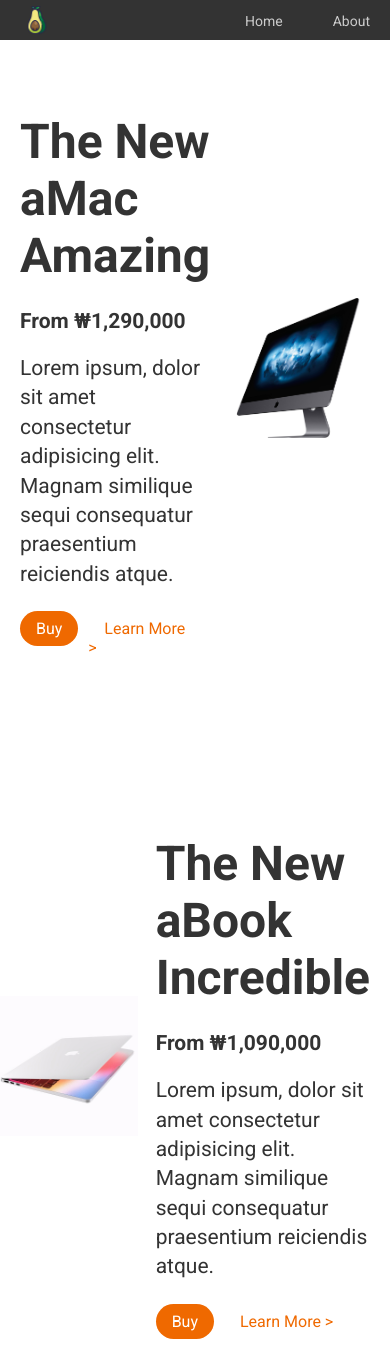
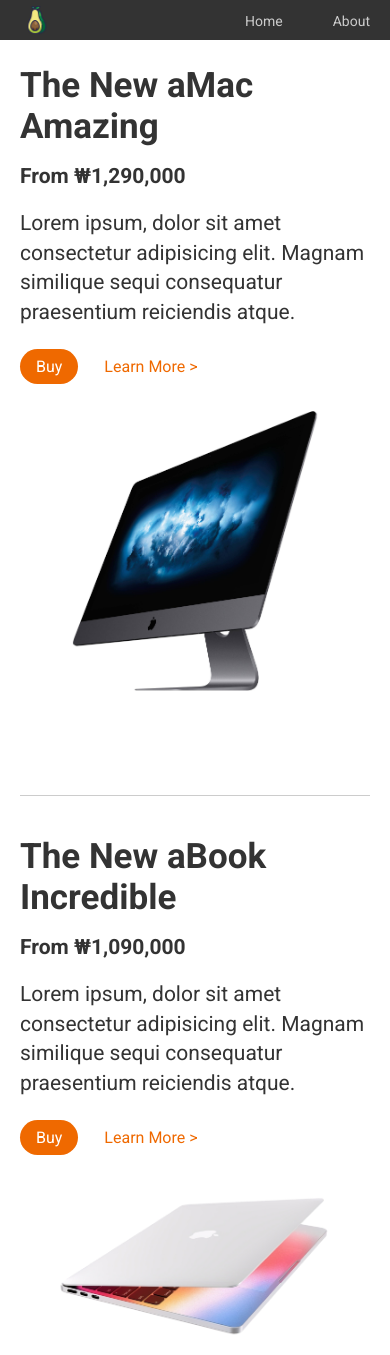
Before and after one commit to BongSeon/Avocado, a plain HTML site: page index.html in a window 390 px wide. Shown: the top 1355 px of the page. Drawn offline with Linux system fonts and the light colour scheme.

Commit message:
반응형 @media 쿼리 적용, section을 하나로 정리

```diff
--- a/assets/css/style.css
+++ b/assets/css/style.css
@@ -127,3 +127,14 @@ hr {
   border-top: 1px solid #ccc;
   padding: 20px 0;
 }
+
+@media screen and (max-width: 767px) {
+  .product {
+    display: block;
+    padding-top: 40px;
+  }
+  .product-text h1 {
+    margin: 0;
+    font-size: 35px;
+  }
+}
--- a/index.html
+++ b/index.html
@@ -32,7 +32,8 @@
   <section class="constrain">
     <article class="product">
       <div class="product-text">
-        <h1>The New aMac Amazing</h1>
+        <h1>The New aMac</h1>
+        <h1>Amazing</h1>
         <h2>From ₩1,290,000</h2>
         <p>Lorem ipsum, dolor sit amet consectetur adipisicing elit. Magnam similique sequi consequatur praesentium reiciendis atque.</p>
         <nav class="product-nav">
@@ -46,14 +47,11 @@
         <img src="/assets/img/amac.jpeg" alt="aMac" width="400">
       </div>
     </article>
-  </section>
 
-  <hr>
-
-  <section class="constrain">
     <article class="product product-reverse">
       <div class="product-text">
-        <h1>The New aBook Incredible</h1>
+        <h1>The New aBook</h1>
+        <h1>Incredible</h1>
         <h2>From ₩1,090,000</h2>
         <p>Lorem ipsum, dolor sit amet consectetur adipisicing elit. Magnam similique sequi consequatur praesentium reiciendis atque.</p>
         <nav class="product-nav">
@@ -64,17 +62,14 @@
         </nav>
       </div>
       <div class="product-image">
-        <img src="/assets/img/amacbook.jpeg" alt="aMac" width="400">
+        <img src="/assets/img/amacbook.png" alt="aMac" width="400">
       </div>
     </article>
-  </section>
 
-  <hr>
-
-  <section class="constrain">
     <article class="product">
       <div class="product-text">
-        <h1>The New aPad Pro What a Beautiful</h1>
+        <h1>The New aPad Pro</h1>
+        <h1></h1>
         <h2>From ₩1,290,000</h2>
         <p>Lorem ipsum, dolor sit amet consectetur adipisicing elit. Magnam similique sequi consequatur praesentium reiciendis atque.</p>
         <nav class="product-nav">
```
Also changed, not shown: assets/img/amacbook.jpeg (deleted), assets/img/amacbook.png (added), assets/img/amacbook2.png (added), 3 other files.
